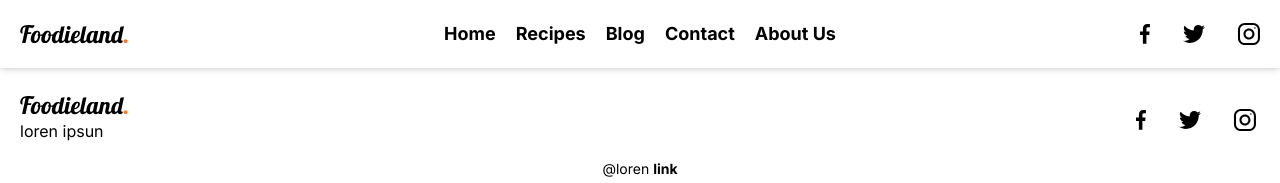
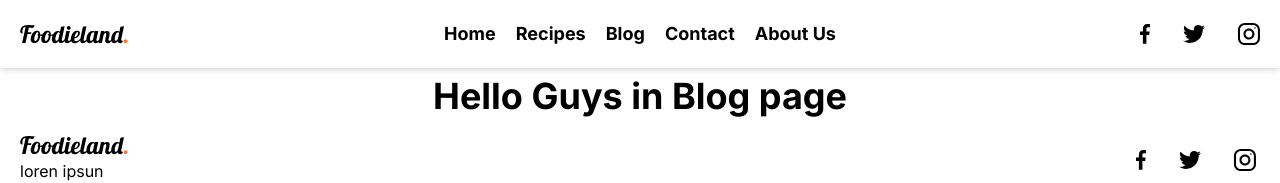
Before and after one commit to ayiis218/my-recipes, a Next.js app: page /blog in a window 1280 px wide. Shown: the top 183 px of the page. Built offline with nearby package versions, Linux system fonts and the light colour scheme.

Commit message:
create spesifik page

```diff
--- a/src/app/blog/page.tsx
+++ b/src/app/blog/page.tsx
@@ -1,7 +1,7 @@
 'use server'
 
+import Blog from "@/components/pages/blog/page"
+
 export default async function Page_Blog() {
-   return (
-      <></>
-   )
+   return <Blog />
 }
--- a/src/app/contact/page.tsx
+++ b/src/app/contact/page.tsx
@@ -1,7 +1,7 @@
 'use server'
 
+import ContactUs from "@/components/pages/contact/page"
+
 export default async function Page_Contact() {
-   return (
-      <></>
-   )
+   return <ContactUs />
 }
--- a/src/app/homepage/page.tsx
+++ b/src/app/homepage/page.tsx
@@ -3,6 +3,5 @@
 import HomePage from "@/components/pages/homepage/page"
 
 export default async function Page_Home() {
-
    return <HomePage />
 }
--- /dev/null
+++ b/src/components/pages/blog/page.tsx
@@ -0,0 +1,11 @@
+'use server'
+
+import Typography from "@/components/atoms/typography"
+
+export default async function Blog() {
+   return (
+      <div className="w-full h-100 flex flex-col items-center ">
+         <Typography variant="h1">Hello Guys in Blog page</Typography>
+      </div>
+   )
+}
--- /dev/null
+++ b/src/components/pages/contact/page.tsx
@@ -0,0 +1,11 @@
+'use server'
+
+import Typography from "@/components/atoms/typography"
+
+export default async function ContactUs() {
+   return (
+      <div className="w-full h-100 flex flex-col items-center ">
+         <Typography variant="h1">Hello Guys in Contact Us</Typography>
+      </div>
+   )
+}
```
